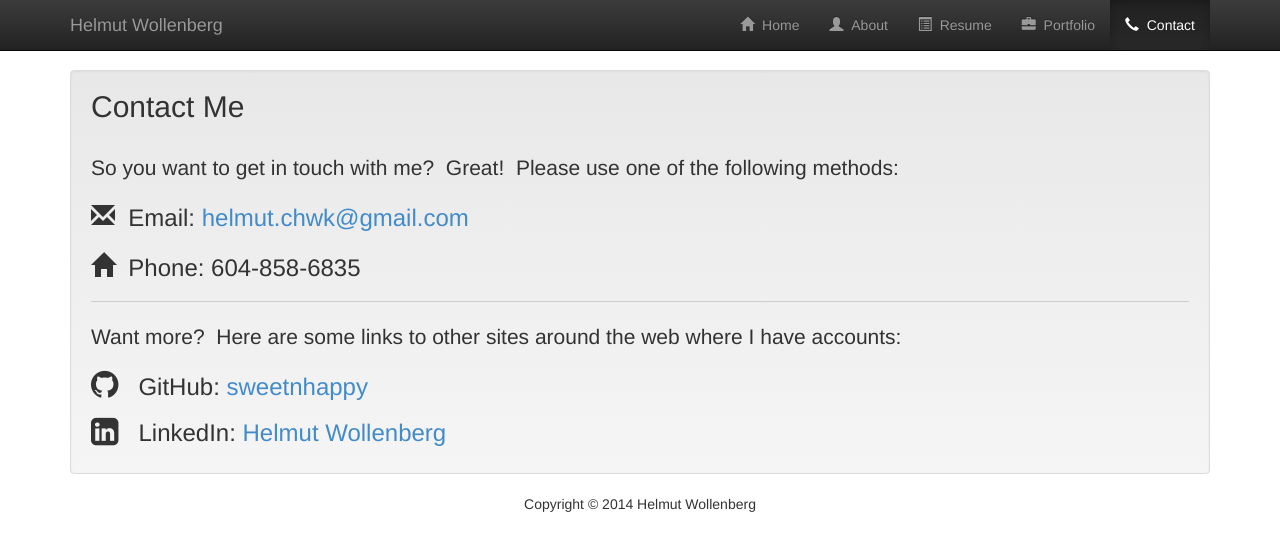
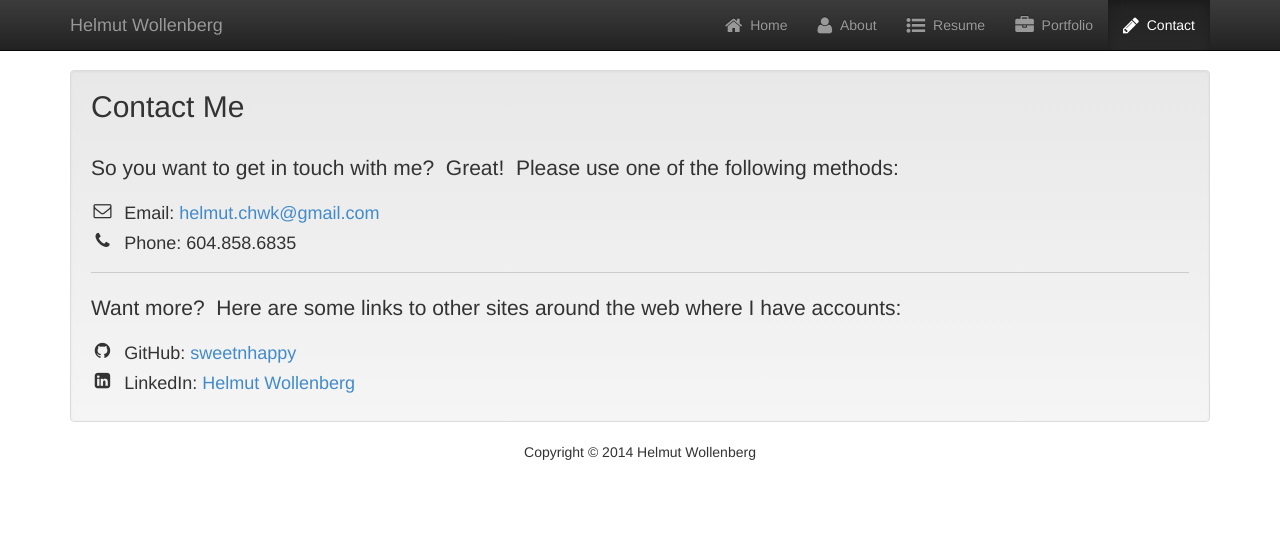
Before and after one commit to sweetnhappy/portfolio-site, a plain HTML site: page contact.html in a window 1280 px wide. Drawn offline with Linux system fonts and the light colour scheme.

Commit message:
Updated icons, header sizes, switched to AngularJS filter for anti-spam contact info.

```diff
--- a/app/js/filters.js
+++ b/app/js/filters.js
@@ -6,6 +6,28 @@ var hmwSite = hmwSite || {};
 
 hmwSite.filters = angular.module('filters', []);
 
+hmwSite.filters.filter('renderContactInfo', function () {
+	return function (input) {
+		//var input = "helmut(dott)chwk(att)gmail(dott)com";
+		var output = input || "";
+		var decoys = ["(dott)", "(dashh)", "(att)"];
+		var replacements = [".", "-", "@"];
+		var index = -1;
+
+		for (var i = 0; i < decoys.length; i++) {
+			index = output.indexOf(decoys[i]);
+
+			while (index > -1) {
+				output = output.replace(decoys[i], replacements[i]);
+
+				index = output.indexOf(decoys[i]);
+			}
+		}
+
+		return output;
+	};
+});
+
 // angular.module('myApp.filters', []).
 //   filter('interpolate', ['version', function(version) {
 //     return function(text) {
--- a/app/js/hmw-site.js
+++ b/app/js/hmw-site.js
@@ -2,28 +2,8 @@
 
 /* jQuery Application Level */
 
-(function($){
-	jQuery.fn.mailto = function() {
-		return this.each(function(){
-			var email = $(this).html().replace(/\s*\(.{3}\)\s*/, ".");
-			email = email.replace(/\s*\(.{2}\)\s*/, "@");
-			email = email.replace(/\s*\(.{3}\)\s*/, ".");
-			$(this).before('<a href="mailto:' + email + '" rel="nofollow" alt="Email ' + email + '" title="Email ' + email + '">' + email + '</a>').remove();
-		});
-	};
-})(jQuery);
-
 $('a').tooltip();
 $('span').tooltip();
-
-if ( $('a.email').length > 0 ) {
-	$('a.email').mailto();
-}
-
-$('#phone').text(function(i, text) {
-	text = text.replace(/(\d{3})\(dash\)(\d{3})\(dash\)(\d{4})/, "$1-$2-$3");
-	return text;
-});
 
 /* Application Level */
 
--- a/contact.html
+++ b/contact.html
@@ -24,7 +24,7 @@
 
 		<!-- Fixed Navbar -->
 		<div class="navbar navbar-inverse navbar-fixed-top" role="navigation">
-			<div class="container">
+			<div class="container ng-cloak" ng-cloak>
 				<div class="navbar-header">
 					<button type="button" class="navbar-toggle" data-toggle="collapse" data-target=".navbar-collapse">
 						<span class="sr-only">Toggle navigation</span>
@@ -39,7 +39,7 @@
 					<ul class="nav navbar-nav">
 						<li ng-repeat="link in navbarLinks" ng-class="{'active': isLinkActive(link.id)}">
 							<a ng-href="{{isLinkActive(link.id) ? '#' : link.url}}" alt="{{link.alt}}">
-								<span class="glyphicon {{link.icon}}"></span>&nbsp;&nbsp;{{link.name}}
+								<i class="fa fa-lg {{link.icon}}"></i>&nbsp;&nbsp;{{link.name}}
 							</a>
 						</li>
 					</ul>
@@ -64,32 +64,38 @@
 				<p class="lead">
 					So you want to get in touch with me?&nbsp;&nbsp;Great!&nbsp;&nbsp;Please use one of the following methods:
 				</p>
-				<h3>
-					<span class="glyphicon glyphicon-envelope"></span>&nbsp;&nbsp;Email:
-					<a href="helmut(dot)chwk(at)gmail(dot)com" class="email">
-						helmut(dot)chwk(at)gmail(dot)com
-					</a>
-				</h3>
-				<h3>
-					<span class="glyphicon glyphicon-home"></span>&nbsp;&nbsp;Phone:
-					<span id="phone">604(dash)858(dash)6835</span>
-				</h3>
+				<h4>
+					<i class="fa fa-fw fa-envelope-o"></i>&nbsp;
+					<span class="fa-adjustment">Email:
+						<span class="ng-cloak" ng-cloak>
+							<a rel="nofollow" ng-href="mailto:{{'helmut(dott)chwk(att)gmail(dott)com' | renderContactInfo }}">
+								{{'helmut(dott)chwk(att)gmail(dott)com' | renderContactInfo}}
+							</a>
+						</span>
+					</span>
+				</h4>
+				<h4>
+					<i class="fa fa-fw fa-phone"></i>&nbsp;
+					<span class="fa-adjustment">Phone:
+						<span class="ng-cloak" ng-cloak>{{'604(dott)858(dott)6835' | renderContactInfo}}</span>
+					</span>
+				</h4>
 				<hr class="hr hmw-hr" />
 				<p class="lead">
 					Want more?&nbsp;&nbsp;Here are some links to other sites around the web where I have accounts:
 				</p>
-				<h3>
-					<i class="fa fa-github fa-lg"></i>&nbsp;&nbsp;
+				<h4>
+					<i class="fa fa-fw fa-github"></i>&nbsp;
 					<span class="fa-adjustment">
 						GitHub: <a href="https://github.com/sweetnhappy" target="_blank" alt="My GitHub Account" title="My GitHub Account" data-toggle="tooltip" data-placement="bottom">sweetnhappy</a>
 					</span>
-				</h3>
-				<h3>
-					<i class="fa fa-linkedin-square fa-lg"></i>&nbsp;&nbsp;
+				</h4>
+				<h4>
+					<i class="fa fa-fw fa-linkedin-square"></i>&nbsp;
 					<span class="fa-adjustment">
 						LinkedIn: <a href="http://ca.linkedin.com/pub/helmut-wollenberg/92/8b7/20b/" target="_blank" alt="My LinkedIn Account" title="My LinkedIn Account" data-toggle="tooltip" data-placement="bottom">Helmut Wollenberg</a>
 					</span>
-				</h3>
+				</h4>
 			</div>
 
 		</div> <!-- /container -->
--- a/json/navbar-links.json
+++ b/json/navbar-links.json
@@ -4,34 +4,34 @@
 		"name": "Home",
 		"url": "index.html",
 		"alt": "Home",
-		"icon": "glyphicon-home"
+		"icon": "fa-home"
 	},
 	{
 		"id": "about",
 		"name": "About",
 		"url": "about.html",
 		"alt": "Learn Some Interesting Things About Me",
-		"icon": "glyphicon-user"
+		"icon": "fa-user"
 	},
 	{
 		"id": "resume",
 		"name": "Resume",
 		"url": "resume.html",
 		"alt": "View My Online Resume",
-		"icon": "glyphicon-list-alt"
+		"icon": "fa-list-ul"
 	},
 	{
 		"id": "portfolio",
 		"name": "Portfolio",
 		"url": "portfolio.html",
 		"alt": "See Details, Screenshots, and/or Code Samples of My Past Work",
-		"icon": "glyphicon-briefcase"
+		"icon": "fa-briefcase"
 	},
 	{
 		"id": "contact",
 		"name": "Contact",
 		"url": "contact.html",
 		"alt": "Get In Touch",
-		"icon": "glyphicon-earphone"
+		"icon": "fa-pencil"
 	}
 ]
```
Also changed, not shown: about.html (+14 -14 lines), index.html (+2 -2 lines), portfolio.html (+2 -2 lines), resume.html (+2 -2 lines), 1 other file.
